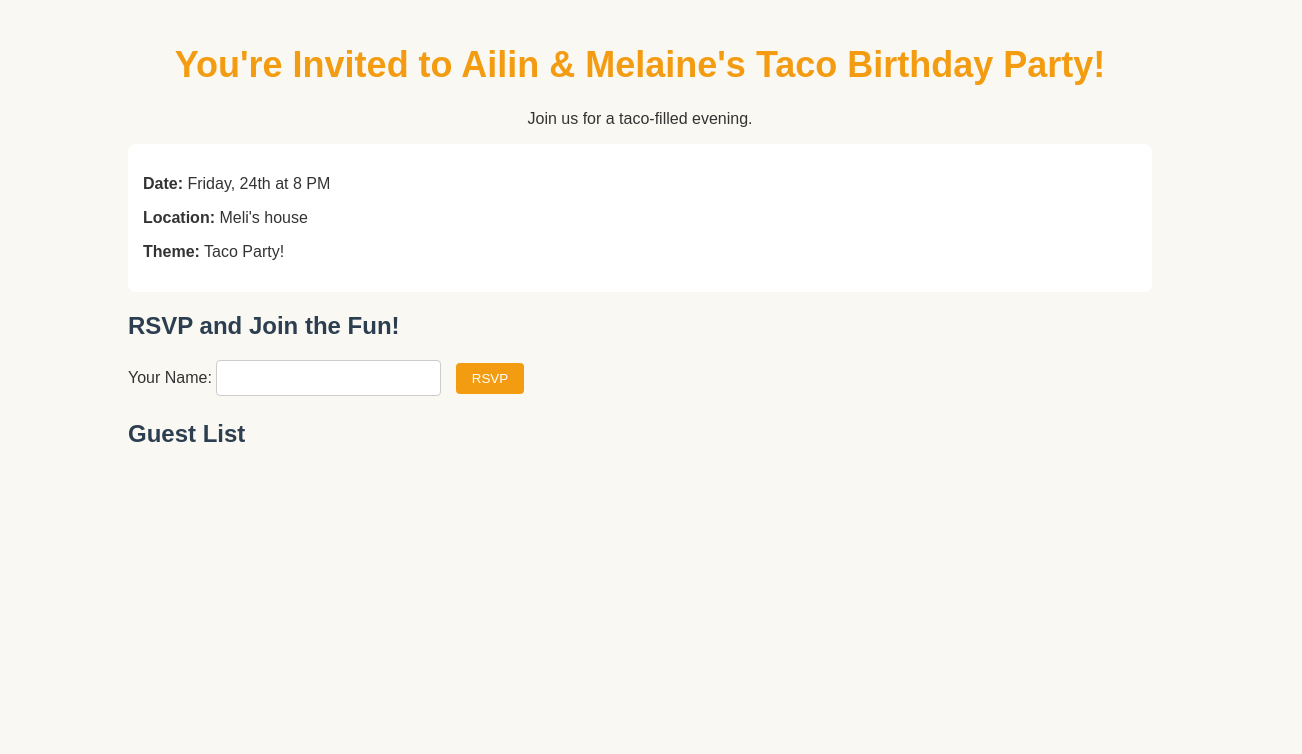
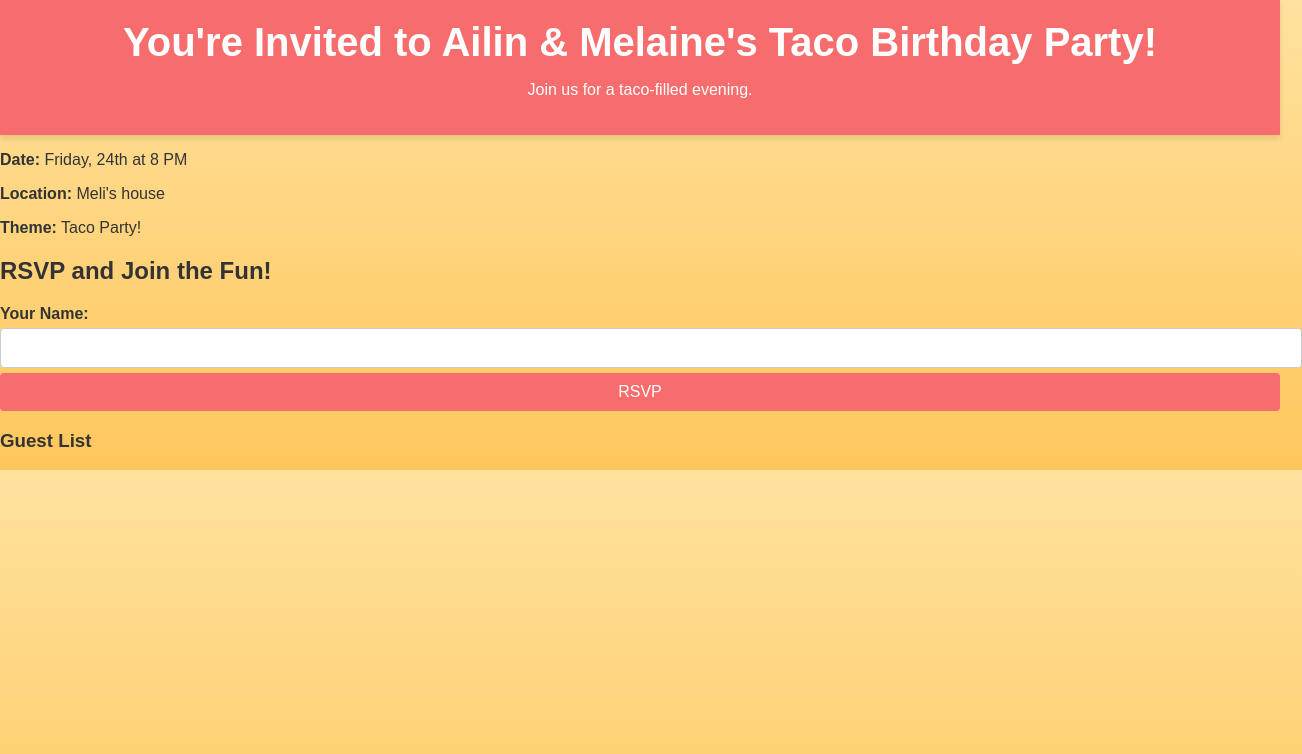
Before and after one commit to melainefernandez/bank-account-management, a plain HTML site: page index.html in a window 1280 px wide. Shown: the whole page, 1302 px wide, since content can reach past the window. Drawn offline with Linux system fonts and the light colour scheme.

Commit message:
Update styles.css

```diff
--- a/styles.css
+++ b/styles.css
@@ -1,71 +1,79 @@
+/* General Styles */
 body {
-    font-family: Arial, sans-serif;
-    background-color: #f9f8f2;
-    color: #333;
+  font-family: 'Arial', sans-serif;
   margin: 0;
   padding: 0;
-}
-
-.container {
-    width: 80%;
-    margin: 0 auto;
-    padding: 20px;
+  background: linear-gradient(to bottom, #ffe29f, #ffc65c);
+  color: #333;
 }
 
 header {
   text-align: center;
+  padding: 20px;
+  background: #f76c6c;
+  color: white;
+  box-shadow: 0 4px 6px rgba(0, 0, 0, 0.1);
 }
 
-h1 {
-    font-size: 36px;
-    color: #f39c12; /* Warm taco theme color */
+header h1 {
+  font-size: 2.5em;
+  margin: 0;
 }
 
-.party-details {
-    background-color: #ffffff;
-    padding: 15px;
-    margin-bottom: 20px;
-    border-radius: 8px;
+main {
+  padding: 20px;
+  max-width: 800px;
+  margin: 0 auto;
 }
 
-h2, h3 {
-    font-size: 24px;
-    color: #2c3e50; /* Deep color for contrast */
+.details, .rsvp {
+  margin: 20px 0;
+  background: white;
+  padding: 15px;
+  border-radius: 8px;
+  box-shadow: 0 4px 6px rgba(0, 0, 0, 0.1);
 }
 
-form {
-    margin: 20px 0;
+.details h2, .rsvp h2 {
+  margin-top: 0;
+  color: #f76c6c;
 }
 
-input[type="text"] {
-    padding: 8px;
-    font-size: 16px;
-    margin-right: 10px;
+.details p {
+  font-size: 1.2em;
+  margin: 10px 0;
+}
+
+form label {
+  display: block;
+  margin-top: 10px;
+  font-weight: bold;
+}
+
+form input, form button {
+  width: 100%;
+  padding: 10px;
+  margin-top: 5px;
   border: 1px solid #ccc;
   border-radius: 4px;
+  font-size: 1em;
 }
 
-button {
-    padding: 8px 16px;
-    background-color: #f39c12; /* Taco orange color */
+form button {
+  background-color: #f76c6c;
   color: white;
   border: none;
-    border-radius: 4px;
   cursor: pointer;
+  transition: background-color 0.3s;
 }
 
-button:hover {
-    background-color: #e67e22; /* Slightly darker taco orange */
+form button:hover {
+  background-color: #e65b5b;
 }
 
-ul {
-    list-style-type: none;
-    padding: 0;
+footer {
+  text-align: center;
+  padding: 10px;
+  background: #f76c6c;
+  color: white;
 }
-
-li {
-    background-color: #ecf0f1; /* Light grey background for list items */
-    margin: 5px 0;
-    padding: 10px;
-    border-radius: 4px;
-}
```
Lines whose indentation alone changed are shown as unchanged.
